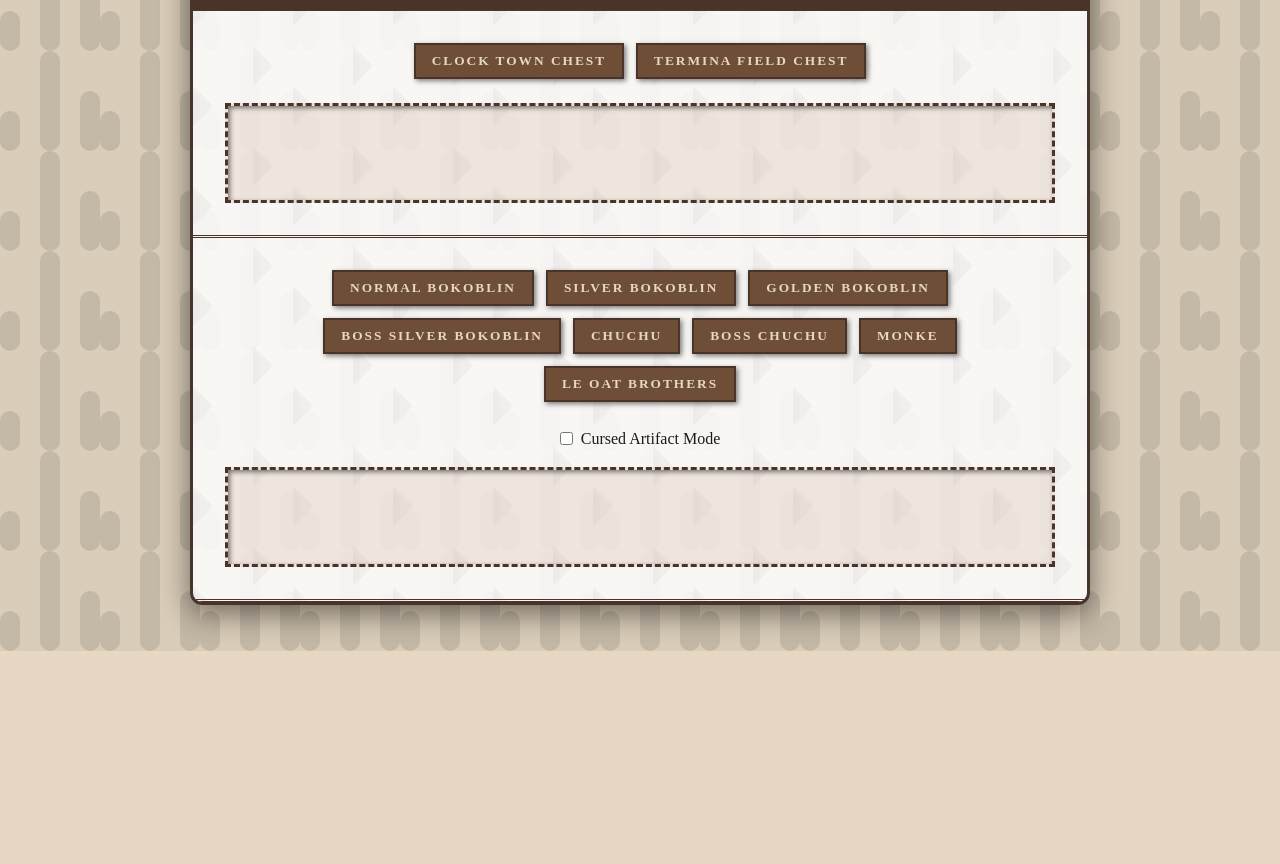
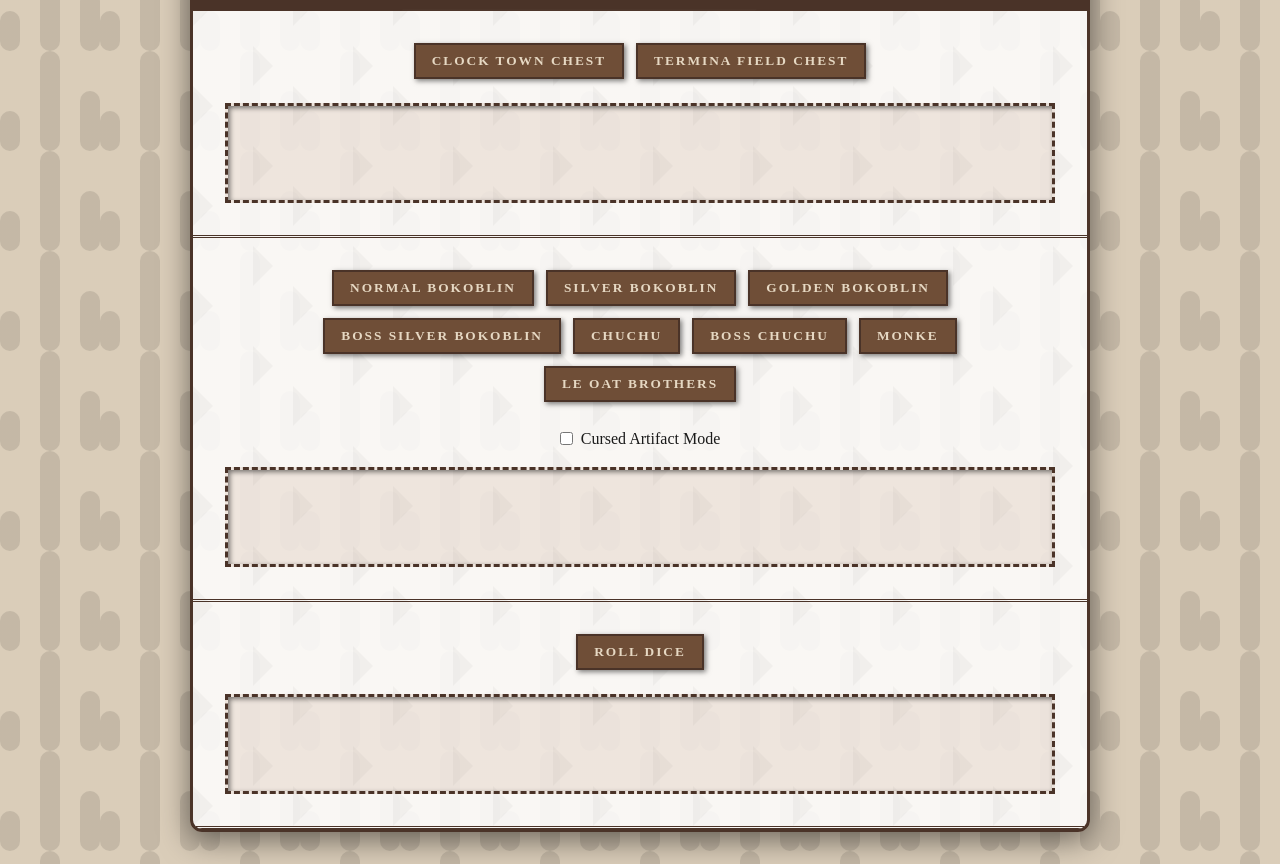
Before and after one commit to AdventureGamesOFC/AdventureGamesOFC, a plain HTML site: page index.html in a window 1280 px wide. Shown: the part 149-1013 px from the top of the page. Before the commit the page ends 800 px from the top, so only its background shows below. Drawn offline with Linux system fonts and the light colour scheme.

Commit message:
Update index.html

```diff
--- a/index.html
+++ b/index.html
@@ -5,7 +5,7 @@
     <meta name="viewport" content="width=device-width, initial-scale=1.0">
     <title>Loot Generator</title>
     <style>
-        :root {
+       :root {
             --parchment-dark: #e6d8c3;
             --ink-black: #1a1a1a;
             --leather-deep: #4a3328;
@@ -255,9 +255,17 @@
 
             <div id="monsterLootResult" class="loot-result"></div>
         </div>
+
+        <div class="section">
+            <div class="button-group">
+                <button onclick="rollDice()">Roll Dice</button>
+            </div>
+            <div id="diceLootResult" class="loot-result"></div>
+        </div>
     </div>
-<script>
-    // Function to expand range-based items
+
+    <script>
+        // Function to expand range-based items
     function expandRangeItem(item) {
         // Check if item contains a range like "2-3"
         const rangeMatch = item.match(/^(\d+)-(\d+)\s(.+)$/);
@@ -421,6 +429,27 @@ document.getElementById('cursedMedal').addEventListener('change', function() {
 
     // Add event listener for cursed medal checkbox
     document.getElementById('cursedMedal').addEventListener('change', toggleCursedMode);
+
+        // New dice rolling function
+        function rollDice() {
+            const diceTypes = [
+                { name: 'D-20 (1)', sides: 20 },
+                { name: 'D-20 (2)', sides: 20 },
+                { name: 'D-12', sides: 12 },
+                { name: 'D-8', sides: 8 },
+                { name: 'D-6', sides: 6 }
+            ];
+
+            let resultHTML = '';
+            diceTypes.forEach(die => {
+                const roll = Math.floor(Math.random() * die.sides) + 1;
+                resultHTML += `<div class="lootItem">${die.name}: ${roll}</div>`;
+            });
+
+            document.getElementById('diceLootResult').innerHTML = resultHTML;
+        }
+
+        // Existing event listeners and functions from the original script...
     </script>
 </body>
 </html>
```
